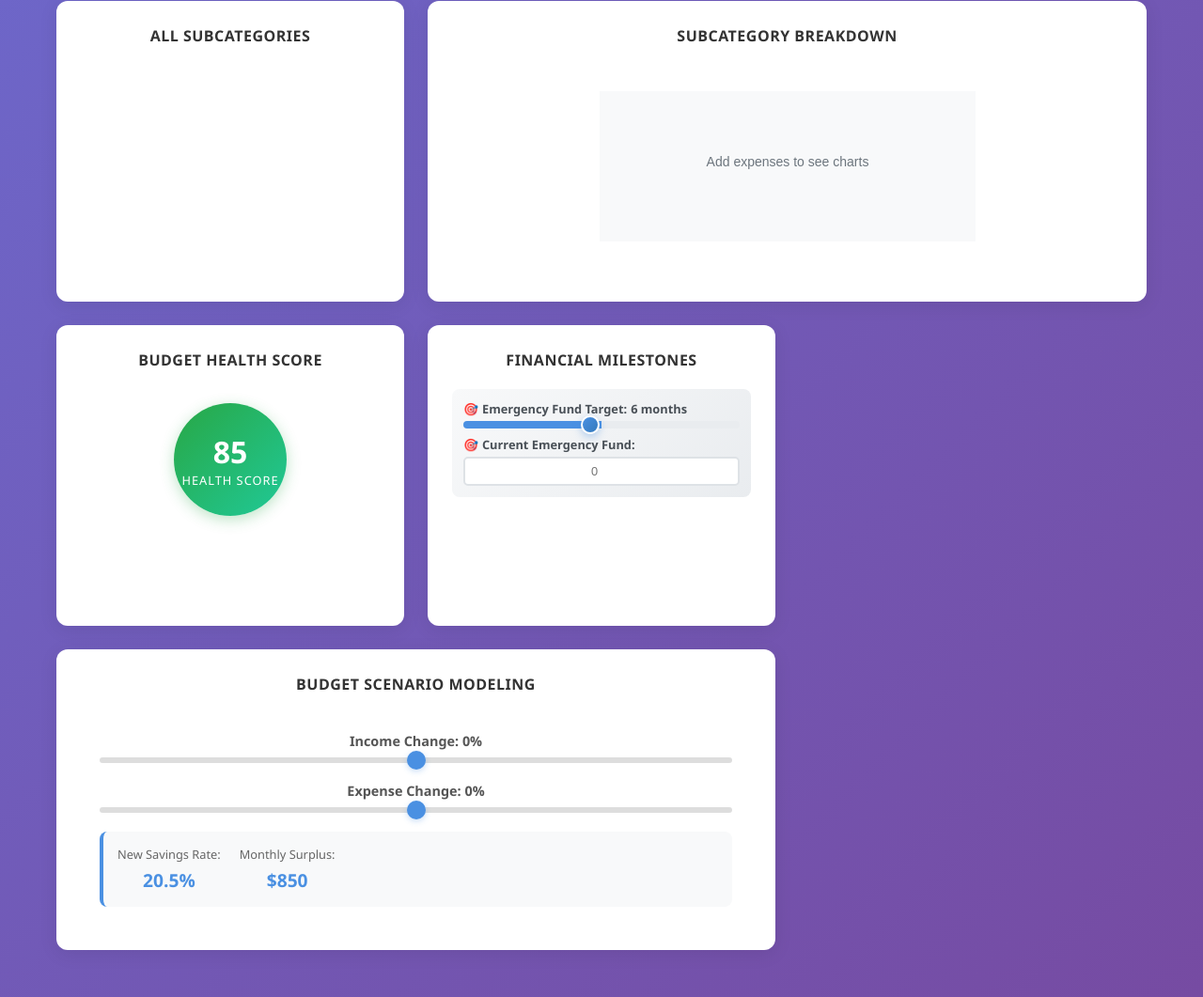
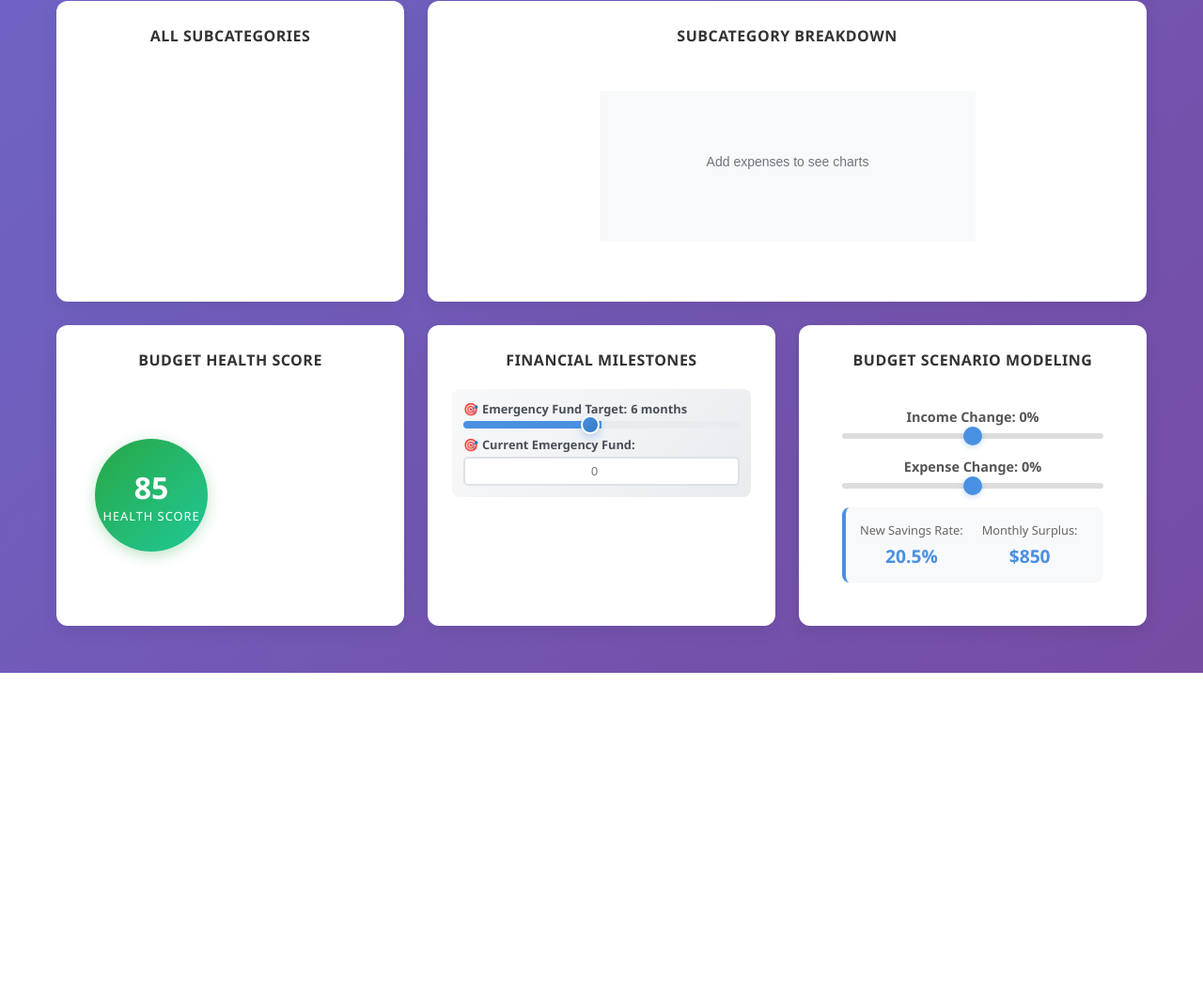
Before and after one commit to JohnGrey0/friendly-budget, a plain HTML site: page index.html in a window 1280 px wide. Shown: the part 2101-3162 px from the top of the page at 94% size. After the commit the page ends 2817 px from the top, so only its background shows below. Drawn offline with nearby package versions, Linux system fonts and the light colour scheme.

Commit message:
Enhanced

```diff
--- a/index.html
+++ b/index.html
@@ -226,7 +226,7 @@
                     </div>
                 </div>
 
-                <div class="analytics-card col-span-2">
+                <div class="analytics-card">
                     <h4>Budget Scenario Modeling</h4>
                     <div class="scenario-controls">
                         <div class="scenario-slider">
--- a/styles.css
+++ b/styles.css
@@ -1992,11 +1992,11 @@ select.inline-edit-input {
 .health-score-wrapper {
     padding: 15px;
     display: flex;
-    flex-direction: column;
+    flex-direction: row;
     align-items: center;
     gap: 15px;
     height: 100%;
-    justify-content: center;
+    justify-content: flex-start;
 }
 
 .health-score-circle {
@@ -2026,11 +2026,11 @@ select.inline-edit-input {
 .health-indicators {
     display: flex;
     flex-direction: column;
-    gap: 4px;
-    width: 100%;
+    gap: 6px;
     flex: 1;
     overflow-y: auto;
     overflow-x: hidden;
+    align-self: stretch;
 }
 
 .health-indicator {
```
